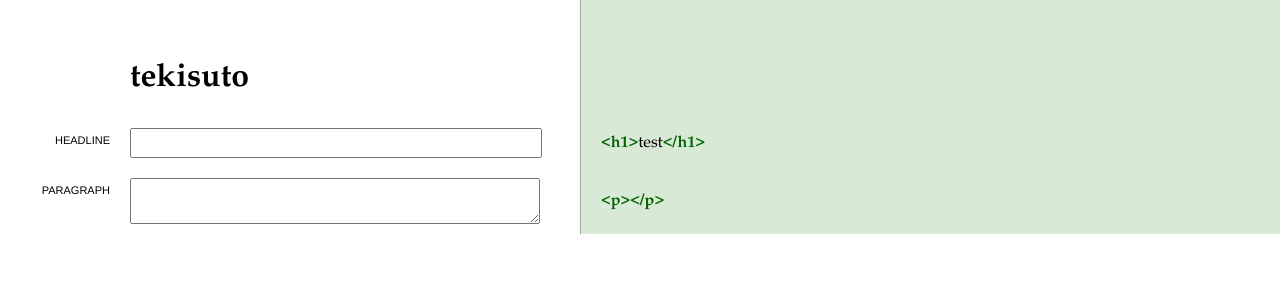
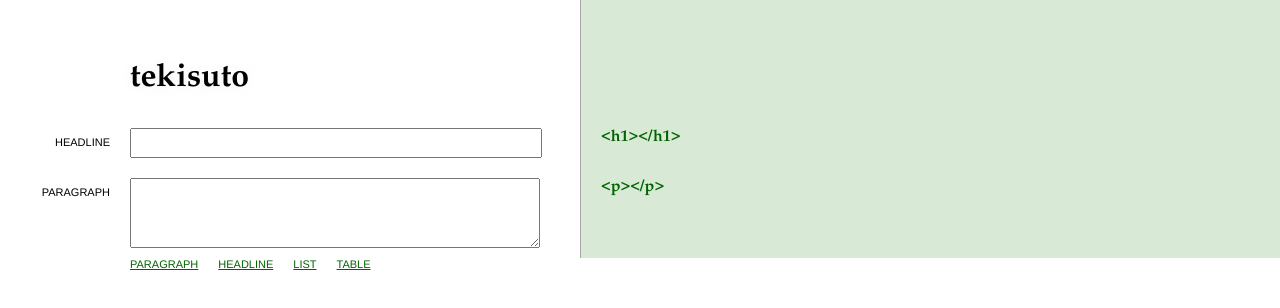
Before and after one commit to devth/tekisuto, a plain HTML site: page index.html in a window 1280 px wide. Drawn offline with nearby package versions, Linux system fonts and the light colour scheme.

Commit message:
Added links to insert another row. Basic functionality working for adding paragraphs only.

```diff
--- a/css/main.css
+++ b/css/main.css
@@ -1,21 +1,31 @@
 * { margin:0; padding:0; }
 html { min-height:100%; }
-body { font-family: 'Palatino Linotype', 'Book Antiqua', Palatino, serif; min-height:100%; }
+body { font-family: 'Palatino Linotype', 'Book Antiqua', Palatino, serif; min-height:100%; background:#fff; }
 
 table { width:100%; min-height:100%; }
 table th, table td { padding:10px; }
 table th { text-align: left; padding:60px 0 20px 130px; }
 
+h1 { text-shadow: #eee 1px 1px 20px; }
+
 .tekisuto { min-width:450px; width:450px; border-right:1px solid #a5a5a5;  }
 .code { background-color: #d8e9d5; padding-left:20px; }
 
 input.text, textarea { width: 100%; font-size:16px; padding:4px; }
- { margin-top:2px; }
+textarea { height: 60px; }
+
 
 .annotation { font-family:'Helvetica Neue', Helvetica, Arial, sans-serif;
-	font-size:11px; width: 100px; float:left; text-align:right; padding-right:20px; padding-top:6px;
+	font-size:11px; width: 100px; float:left; text-align:right; padding-right:20px; padding-top:8px;
 }
 .content { width: 400px; float:left;  }
 
 
-pre { font-family: 'Palatino Linotype', 'Book Antiqua', Palatino, serif; min-height:100%; }
+pre { font-family: 'Palatino Linotype', 'Book Antiqua', Palatino, serif; min-height:100%; max-width:600px; }
+
+
+#insert_menu { width: 600px; position: absolute; left: 110px; }
+#insert_menu ul { }
+#insert_menu ul li { float:left; display:block; padding-left:20px; }
+#insert_menu ul li a { font-family:'Helvetica Neue', Helvetica, Arial, sans-serif; font-size:11px; color:darkgreen; }
+#insert_menu ul li a:hover { text-decoration:none; color:#333; }
--- a/index.html
+++ b/index.html
@@ -12,11 +12,9 @@
     <script src="http://ajax.googleapis.com/ajax/libs/jquery/1.4.2/jquery.min.js" type="text/javascript" charset="utf-8"></script>
     <script src="js/main.js" type="text/javascript" charset="utf-8"></script>
 
-
-
   </head>
   <body id="index">
-    <table cellpadding="0" cellspacing="0">
+    <table cellpadding="0" cellspacing="0" height="100%">
       <thead>
         <tr>
           <th class="tekisuto"><h1>tekisuto</h1></th>
@@ -29,7 +27,7 @@
             <div class="annotation"><label for="field1">HEADLINE</label></div>
             <div class="content"><input class="text headline" type="text" id="field1"></div>
           </td>
-          <td class="code"><pre class="sh_html">&lt;h1&gt;<span class="code-content">test</span>&lt;/h1&gt;</pre></td>
+          <td class="code"><pre class="sh_html">&lt;h1&gt;<span class="code-content"></span>&lt;/h1&gt;</pre></td>
         </tr>
         <tr>
           <td class="tekisuto">
@@ -39,6 +37,24 @@
           <td class="code"><pre class="sh_html">&lt;p&gt;<span class="code-content"></span>&lt;/p&gt;</pre></td>
         </tr>
 
+        <tr style="display:none" id="row_template">
+          <td class="tekisuto">
+            <div class="annotation"><label for="field2">PARAGRAPH</label></div>
+            <div class="content"><textarea class="paragraph" id="field2"></textarea></div>
+          </td>
+          <td class="code"><pre class="sh_html">&lt;p&gt;<span class="code-content"></span>&lt;/p&gt;</pre></td>
+        </tr>
+
       </tbody>
+    </table>
+
+    <div id="insert_menu">
+      <ul>
+        <li><a href="#">PARAGRAPH</a></li>
+        <li><a href="#">HEADLINE</a></li>
+        <li><a href="#">LIST</a></li>
+        <li><a href="#">TABLE</a></li>
+      </ul>
+    </div>
   </body>
 </html>
--- a/js/main.js
+++ b/js/main.js
@@ -1,10 +1,49 @@
 $(function(){
 
-	$("input.text, textarea").keyup(function() {
+	var currentRowId = 3; // 1 and 2 are initialized by default
+	sh_highlightDocument();
+	init_keyup_listener();
+
+	function init_keyup_listener() {
+		$("input.text, textarea").keyup( input_keyup );
+	}
+
+	function input_keyup()
+	{
+		console.log("hi");
 		$(this).closest(".tekisuto").next('.code').find('.code-content').text(  $(this).val() );
+	}
+
+
+	var tag_map = {
+		paragraph: "p",
+		headline: "h1"
+	};
+
+	$("#insert_menu a").click(function(){
+		$this = $(this);
+
+		var tag = tag_map[ $this.text().toLowerCase() ];
+
+		console.log( tag + " : " + $this.text() );
+
+		buildItem( tag );
+
+		return false;
 	});
 
 
-	sh_highlightDocument();
+
+
+	function buildItem( tag )
+	{
+		$template = $("#row_template").clone();
+
+		$("table").append($template.show());
+
+		init_keyup_listener();
+	}
+
+
 
 });
```
